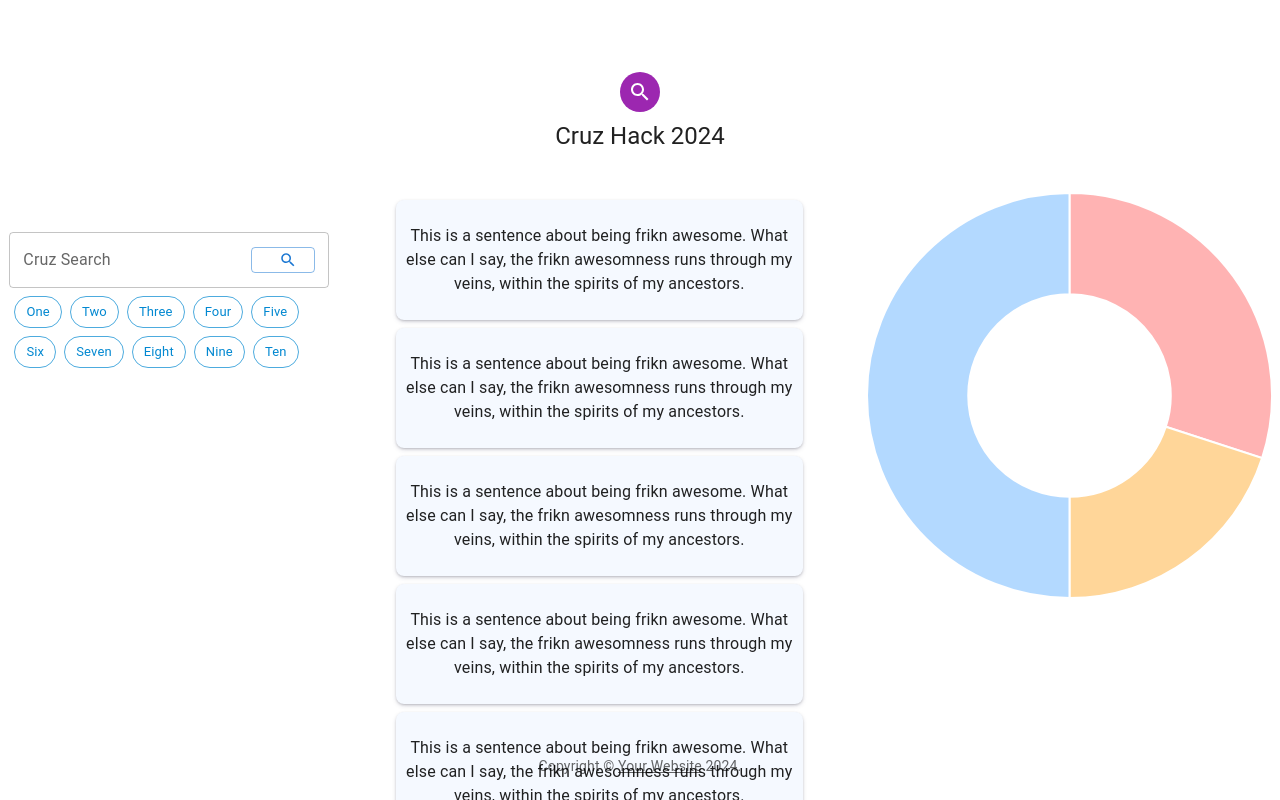
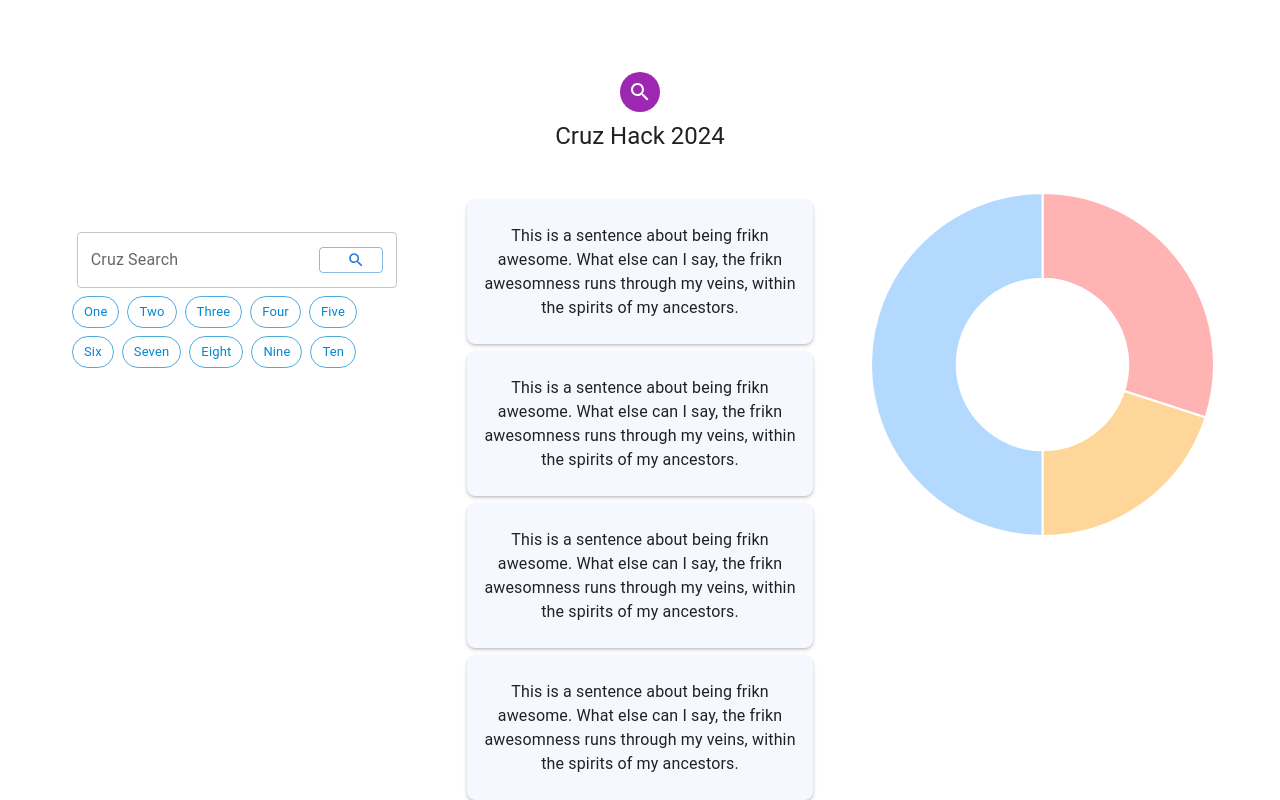
Before and after one commit to masaishi/web_CruzHacks2024, a Next.js app: page /Dashboard in a window 1280 px wide. Shown: the top 800 px of the page. Built offline with nearby package versions, Linux system fonts and the light colour scheme.

Commit message:
✨ Disabling copyright for now

```diff
--- a/src/components/Copyright.js
+++ b/src/components/Copyright.js
@@ -1,9 +1,21 @@
 import * as React from 'react';
 import { Link, Box, Typography } from '@mui/material';
 
+
+const styles = {
+  copyright: {
+    position: 'fixed',
+    bottom: 0,
+    left: 0,
+    width: '100%',
+    textAlign: 'center',
+    padding: '1rem',
+  },
+};
+
 function Copyright(props) {
   return (
-    <Box marginBottom={1}>
+    <Box sx={styles.copyright}>
       <Typography variant="body2" color="text.secondary" align="center" {...props}>
         {'Copyright © '}
         <Link color="inherit" href="https://mui.com/">
--- a/src/pages/Dashboard.js
+++ b/src/pages/Dashboard.js
@@ -7,12 +7,9 @@ import { isMobile } from 'react-device-detect';
 
 import GoogleSearchBar from '@/components/GoogleSearchBar';
 import ColoredChips from '@/components/ColoredChips';
-import Post from '@/components/Post';
 import PostColumn from '@/components/PostColumn';
 import PieChart from '@/components/PieChart';
 import Copyright from '@/components/Copyright';
-
-// const defaultTheme = createTheme();
 
 function Dashboard() {
   return (
@@ -36,8 +33,8 @@ function Dashboard() {
           Cruz Hack 2024
         </Typography>
         <Box
-          width={isMobile ? '70%' : '110%'}
-          marginTop={5}
+          width={isMobile ? '80%' : '100%'}
+          marginTop={isMobile ? 0: 5}
           className='flex-container'
           sx={{
             display: 'flex',
@@ -48,7 +45,7 @@ function Dashboard() {
           {/* GoogleSearchBar */}
           <Box
             marginTop={5}
-            width={isMobile ? "80%" : "80%"}
+            width={isMobile ? "80%" : "100%"}
             height={"75%"}
 
             sx={{
@@ -76,18 +73,15 @@ function Dashboard() {
             <PieChart />
           </Box>
         </Box>
-      </Box>
-      <Box
+        {/* <Box
           sx={{
-          position: 'absolute',
-          bottom: 0,
-          left: 0,
-          width: '100%',
+            flexShrink: 0,
             textAlign: 'center',
             padding: '1rem',
           }}
         >
           <Copyright />
+        </Box> */}
       </Box>
     </Container>
   );
```
Lines whose indentation alone changed are shown as unchanged.
